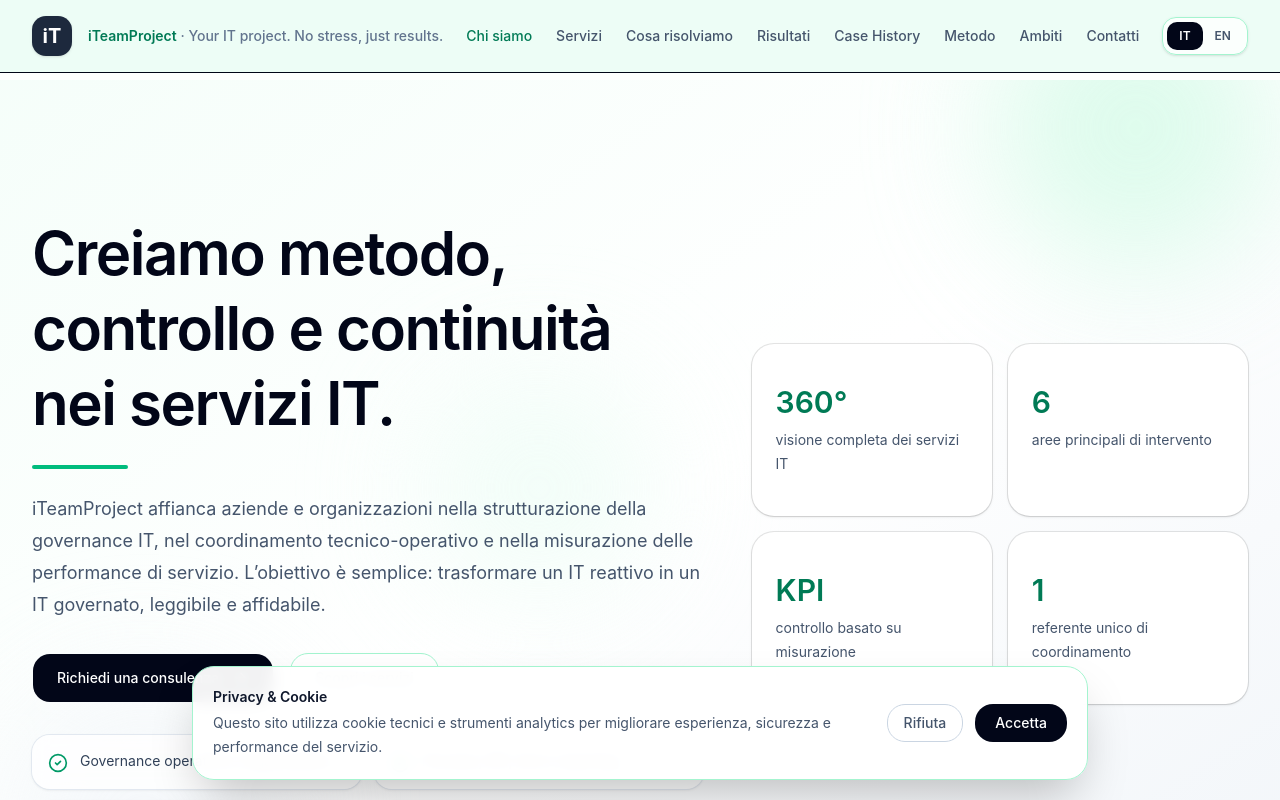
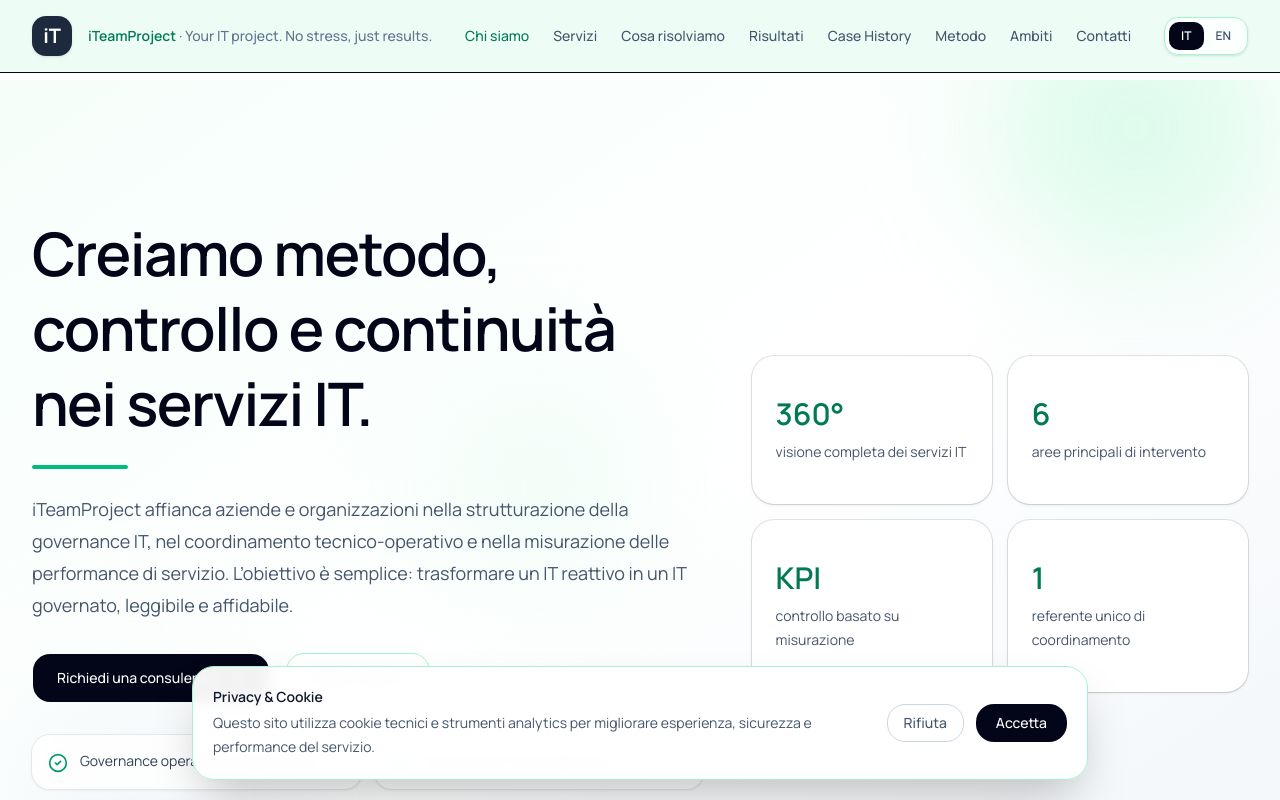
Before and after one commit to iteamproject/iteamproject-site, a Next.js app: page / in a window 1280 px wide. Shown: the top 800 px of the page. Built offline with nearby package versions, Linux system fonts and the light colour scheme.

Commit message:
Add global typography and SEO improvements

```diff
--- a/app/globals.css
+++ b/app/globals.css
@@ -115,15 +115,12 @@
   --sidebar-border: oklch(1 0 0 / 10%);
   --sidebar-ring: oklch(0.556 0 0);
 }
-
 @layer base {
   * {
     @apply border-border outline-ring/50;
   }
+
   body {
     @apply bg-background text-foreground;
   }
-  html {
-    @apply font-sans;
-  }
 }
--- a/app/layout.tsx
+++ b/app/layout.tsx
@@ -1,5 +1,12 @@
 import type { Metadata } from "next";
+import { Manrope } from "next/font/google";
 import "./globals.css";
+
+const manrope = Manrope({
+  subsets: ["latin"],
+  weight: ["400", "500", "600", "700"],
+  display: "swap",
+});
 
 export const metadata: Metadata = {
   metadataBase: new URL("https://iteamproject.it"),
@@ -76,7 +83,7 @@ export default function RootLayout({
   children: React.ReactNode;
 }) {
   return (
-    <html lang="it">
+    <html lang="it" className={manrope.className}>
       <body>{children}</body>
     </html>
   );
--- a/app/page.tsx
+++ b/app/page.tsx
@@ -537,10 +537,7 @@ export default function ITeamProjectWebsiteV2() {
   }, [lang]);
 
   return (
-    <div
-      className="min-h-screen bg-white pt-20 text-slate-900 scroll-smooth"
-      style={{ fontFamily: 'Inter, system-ui, -apple-system, Segoe UI, Roboto, Helvetica, Arial, sans-serif' }}
-    >
+    <div className="min-h-screen bg-white pt-20 text-slate-900 scroll-smooth">
       <header className="fixed inset-x-0 top-0 z-50 border-b border-slate-950 bg-emerald-50/95 backdrop-blur supports-[backdrop-filter]:bg-emerald-50/90">
         <div className="mx-auto flex max-w-7xl items-center justify-between gap-4 px-6 py-4 lg:px-8">
           <div className="flex items-center gap-4">
```
